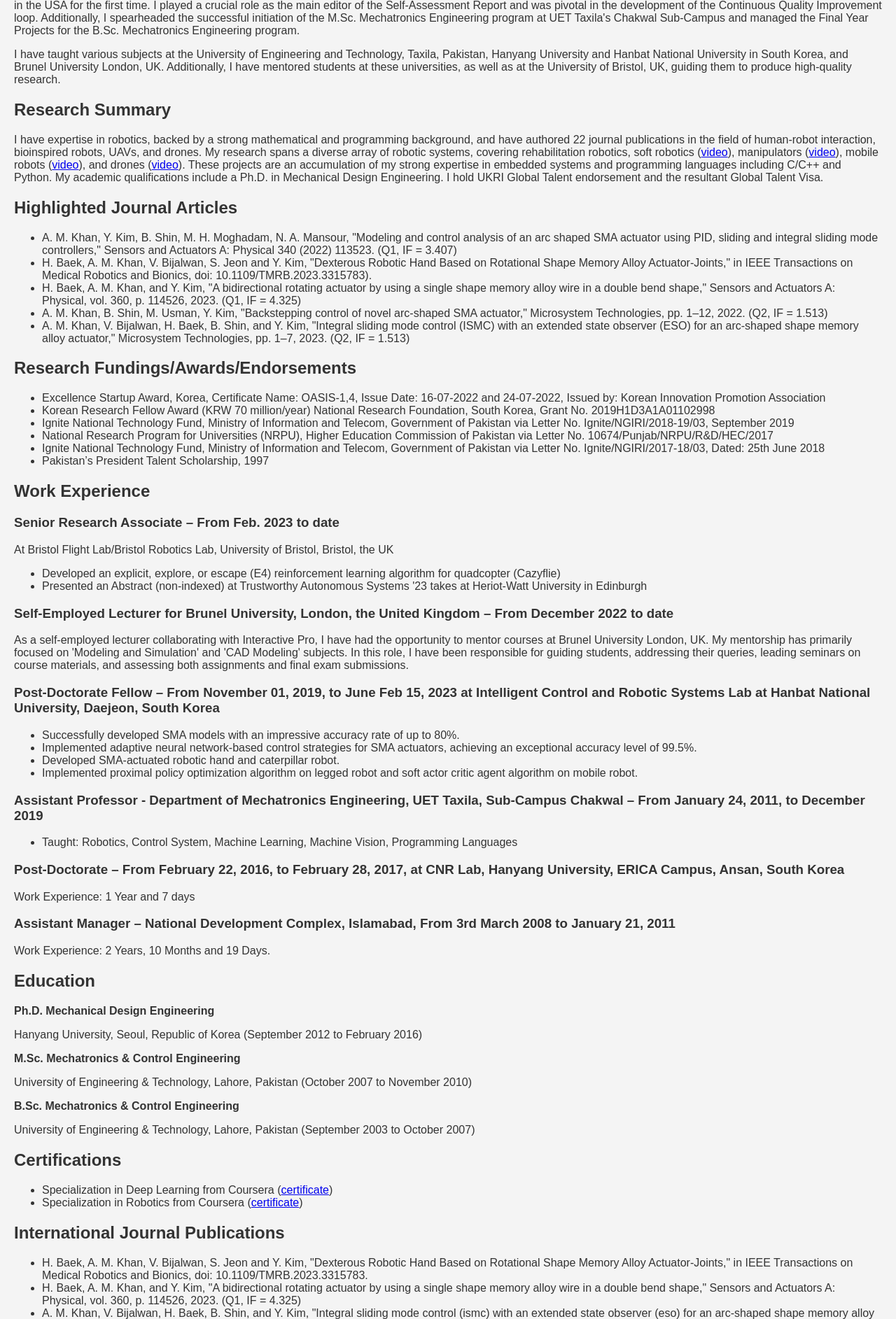
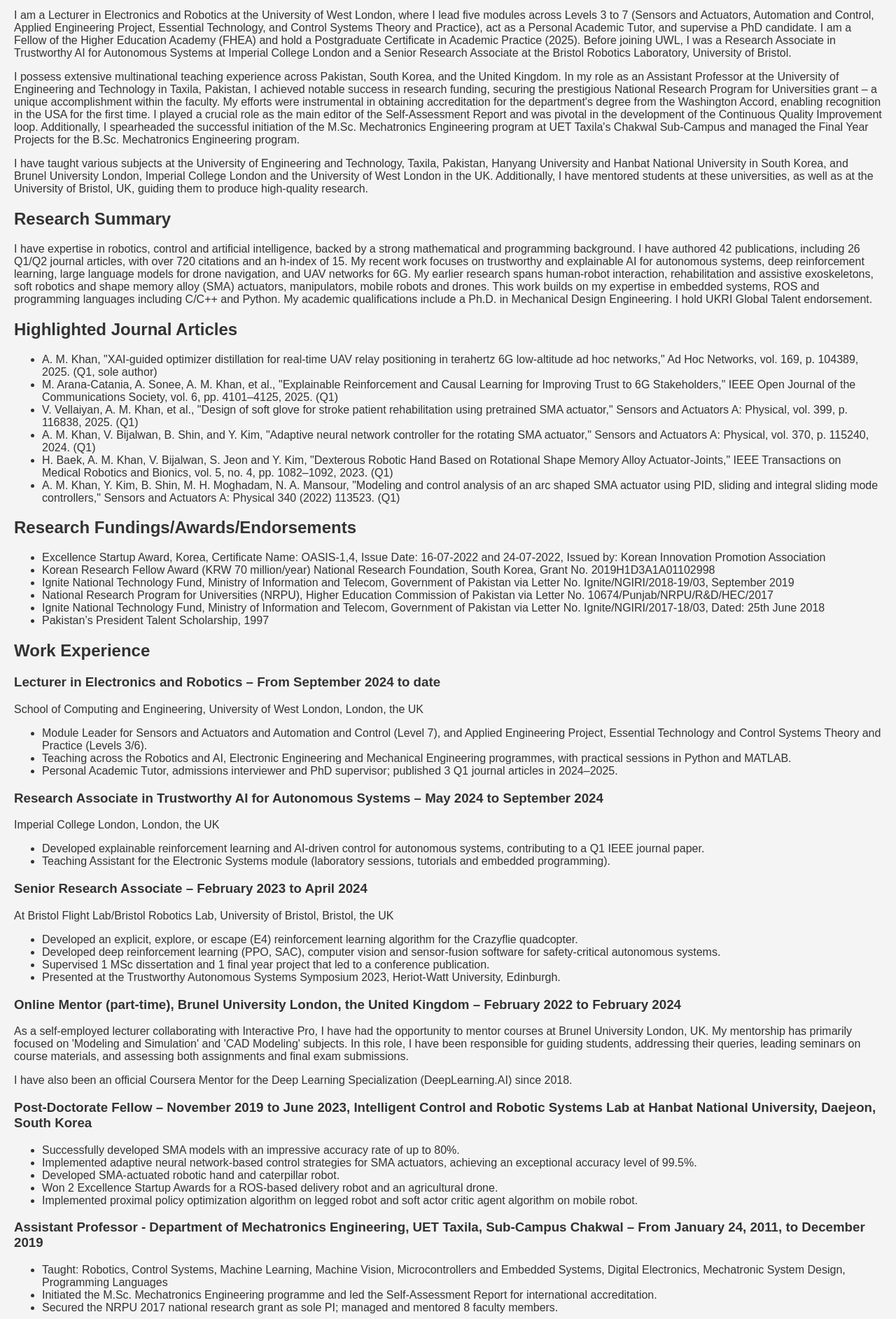
Before and after one commit to abdul-mannan-khan/abdul-mannan-khan, a plain HTML site: page index.html in a window 1280 px wide. Shown: the part 403-2288 px from the top of the page at 70% size. Drawn offline with Linux system fonts and the light colour scheme.

Commit message:
Update profile to current role (UWL) and 2024-2025 work
Add UWL lecturer and Imperial roles, close Bristol/Brunel dates, add PGCAP/FHEA,
recent publications, updated metrics, and current contact email.

```diff
--- a/index.html
+++ b/index.html
@@ -51,9 +51,11 @@
 
 <header>
     <h1>Welcome to Dr. Abdul Manan Khan's Personal Webpage</h1>
-    <p>Senior Research Associate, University of Bristol, Bristol, The UK</p>
+    <p>PhD, FHEA, IEEE Senior Member</p>
+    <p>Lecturer in Electronics and Robotics, School of Computing and Engineering, University of West London, London, UK</p>
     <p>Email: <a href="mailto:amk.617@outlook.com" style="color: rgb(213, 213, 164);">amk.617@outlook.com</a></p>
     <p>GitHub: <a href="https://github.com/abdul-mannan-khan" target="_blank" rel="noopener noreferrer" style="color: rgb(213, 213, 164);">github.com/abdul-mannan-khan</a></p>
+    <p><a href="https://scholar.google.com/citations?user=akoaYEEAAAAJ&amp;hl=en" target="_blank" rel="noopener noreferrer" style="color: rgb(213, 213, 164);">Google Scholar</a> | <a href="https://www.linkedin.com/in/abdul-manan-khan-711893a1/" target="_blank" rel="noopener noreferrer" style="color: rgb(213, 213, 164);">LinkedIn</a></p>
 </header>
 
 <nav aria-label="Main Navigation">
@@ -68,23 +70,25 @@
 <main>
     <section id="about">
         <h2>About Me</h2>
+        <p>I am a Lecturer in Electronics and Robotics at the University of West London, where I lead five modules across Levels 3 to 7 (Sensors and Actuators, Automation and Control, Applied Engineering Project, Essential Technology, and Control Systems Theory and Practice), act as a Personal Academic Tutor, and supervise a PhD candidate. I am a Fellow of the Higher Education Academy (FHEA) and hold a Postgraduate Certificate in Academic Practice (2025). Before joining UWL, I was a Research Associate in Trustworthy AI for Autonomous Systems at Imperial College London and a Senior Research Associate at the Bristol Robotics Laboratory, University of Bristol.</p>
         <p>I possess extensive multinational teaching experience across Pakistan, South Korea, and the United Kingdom. In my role as an Assistant Professor at the University of Engineering and Technology in Taxila, Pakistan, I achieved notable success in research funding, securing the prestigious National Research Program for Universities grant – a unique accomplishment within the faculty. My efforts were instrumental in obtaining accreditation for the department's degree from the Washington Accord, enabling recognition in the USA for the first time. I played a crucial role as the main editor of the Self-Assessment Report and was pivotal in the development of the Continuous Quality Improvement loop. Additionally, I spearheaded the successful initiation of the M.Sc. Mechatronics Engineering program at UET Taxila's Chakwal Sub-Campus and managed the Final Year Projects for the B.Sc. Mechatronics Engineering program.</p>
-        <p>I have taught various subjects at the University of Engineering and Technology, Taxila, Pakistan, Hanyang University and Hanbat National University in South Korea, and Brunel University London, UK. Additionally, I have mentored students at these universities, as well as at the University of Bristol, UK, guiding them to produce high-quality research.</p>
+        <p>I have taught various subjects at the University of Engineering and Technology, Taxila, Pakistan, Hanyang University and Hanbat National University in South Korea, and Brunel University London, Imperial College London and the University of West London in the UK. Additionally, I have mentored students at these universities, as well as at the University of Bristol, UK, guiding them to produce high-quality research.</p>
     </section>
 
     <section id="research">
         <h2>Research Summary</h2>
-        <p>I have expertise in robotics, backed by a strong mathematical and programming background, and have authored 22 journal publications in the field of human-robot interaction, bioinspired robots, UAVs, and drones. My research spans a diverse array of robotic systems, covering rehabilitation robotics, soft robotics (<a href="#">video</a>), manipulators (<a href="#">video</a>), mobile robots (<a href="#">video</a>), and drones (<a href="#">video</a>). These projects are an accumulation of my strong expertise in embedded systems and programming languages including C/C++ and Python. My academic qualifications include a Ph.D. in Mechanical Design Engineering. I hold UKRI Global Talent endorsement and the resultant Global Talent Visa.</p>
+        <p>I have expertise in robotics, control and artificial intelligence, backed by a strong mathematical and programming background. I have authored 42 publications, including 26 Q1/Q2 journal articles, with over 720 citations and an h-index of 15. My recent work focuses on trustworthy and explainable AI for autonomous systems, deep reinforcement learning, large language models for drone navigation, and UAV networks for 6G. My earlier research spans human-robot interaction, rehabilitation and assistive exoskeletons, soft robotics and shape memory alloy (SMA) actuators, manipulators, mobile robots and drones. This work builds on my expertise in embedded systems, ROS and programming languages including C/C++ and Python. My academic qualifications include a Ph.D. in Mechanical Design Engineering. I hold UKRI Global Talent endorsement.</p>
     </section>
 
     <section id="publications">
         <h2>Highlighted Journal Articles</h2>
         <ul>
-            <li>A. M. Khan, Y. Kim, B. Shin, M. H. Moghadam, N. A. Mansour, "Modeling and control analysis of an arc shaped SMA actuator using PID, sliding and integral sliding mode controllers," Sensors and Actuators A: Physical 340 (2022) 113523. (Q1, IF = 3.407)</li>
-            <li>H. Baek, A. M. Khan, V. Bijalwan, S. Jeon and Y. Kim, "Dexterous Robotic Hand Based on Rotational Shape Memory Alloy Actuator-Joints," in IEEE Transactions on Medical Robotics and Bionics, doi: 10.1109/TMRB.2023.3315783).</li>
-            <li>H. Baek, A. M. Khan, and Y. Kim, "A bidirectional rotating actuator by using a single shape memory alloy wire in a double bend shape," Sensors and Actuators A: Physical, vol. 360, p. 114526, 2023. (Q1, IF = 4.325)</li>
-            <li>A. M. Khan, B. Shin, M. Usman, Y. Kim, "Backstepping control of novel arc-shaped SMA actuator," Microsystem Technologies, pp. 1–12, 2022. (Q2, IF = 1.513)</li>
-            <li>A. M. Khan, V. Bijalwan, H. Baek, B. Shin, and Y. Kim, "Integral sliding mode control (ISMC) with an extended state observer (ESO) for an arc-shaped shape memory alloy actuator," Microsystem Technologies, pp. 1–7, 2023. (Q2, IF = 1.513)</li>
+            <li>A. M. Khan, "XAI-guided optimizer distillation for real-time UAV relay positioning in terahertz 6G low-altitude ad hoc networks," Ad Hoc Networks, vol. 169, p. 104389, 2025. (Q1, sole author)</li>
+            <li>M. Arana-Catania, A. Sonee, A. M. Khan, et al., "Explainable Reinforcement and Causal Learning for Improving Trust to 6G Stakeholders," IEEE Open Journal of the Communications Society, vol. 6, pp. 4101–4125, 2025. (Q1)</li>
+            <li>V. Vellaiyan, A. M. Khan, et al., "Design of soft glove for stroke patient rehabilitation using pretrained SMA actuator," Sensors and Actuators A: Physical, vol. 399, p. 116838, 2025. (Q1)</li>
+            <li>A. M. Khan, V. Bijalwan, B. Shin, and Y. Kim, "Adaptive neural network controller for the rotating SMA actuator," Sensors and Actuators A: Physical, vol. 370, p. 115240, 2024. (Q1)</li>
+            <li>H. Baek, A. M. Khan, V. Bijalwan, S. Jeon and Y. Kim, "Dexterous Robotic Hand Based on Rotational Shape Memory Alloy Actuator-Joints," IEEE Transactions on Medical Robotics and Bionics, vol. 5, no. 4, pp. 1082–1092, 2023. (Q1)</li>
+            <li>A. M. Khan, Y. Kim, B. Shin, M. H. Moghadam, N. A. Mansour, "Modeling and control analysis of an arc shaped SMA actuator using PID, sliding and integral sliding mode controllers," Sensors and Actuators A: Physical 340 (2022) 113523. (Q1)</li>
         </ul>
         <h2>Research Fundings/Awards/Endorsements</h2>
         <ul>
@@ -99,27 +103,48 @@
 
     <section id="experience">
         <h2>Work Experience</h2>
-        <h3>Senior Research Associate – From Feb. 2023 to date</h3>
+        <h3>Lecturer in Electronics and Robotics – From September 2024 to date</h3>
+        <p>School of Computing and Engineering, University of West London, London, the UK</p>
+        <ul>
+            <li>Module Leader for Sensors and Actuators and Automation and Control (Level 7), and Applied Engineering Project, Essential Technology and Control Systems Theory and Practice (Levels 3/6).</li>
+            <li>Teaching across the Robotics and AI, Electronic Engineering and Mechanical Engineering programmes, with practical sessions in Python and MATLAB.</li>
+            <li>Personal Academic Tutor, admissions interviewer and PhD supervisor; published 3 Q1 journal articles in 2024–2025.</li>
+        </ul>
+
+        <h3>Research Associate in Trustworthy AI for Autonomous Systems – May 2024 to September 2024</h3>
+        <p>Imperial College London, London, the UK</p>
+        <ul>
+            <li>Developed explainable reinforcement learning and AI-driven control for autonomous systems, contributing to a Q1 IEEE journal paper.</li>
+            <li>Teaching Assistant for the Electronic Systems module (laboratory sessions, tutorials and embedded programming).</li>
+        </ul>
+
+        <h3>Senior Research Associate – February 2023 to April 2024</h3>
         <p>At Bristol Flight Lab/Bristol Robotics Lab, University of Bristol, Bristol, the UK</p>
         <ul>
-            <li>Developed an explicit, explore, or escape (E4) reinforcement learning algorithm for quadcopter (Cazyflie)</li>
-            <li>Presented an Abstract (non-indexed) at Trustworthy Autonomous Systems '23 takes at Heriot-Watt University in Edinburgh</li>
+            <li>Developed an explicit, explore, or escape (E4) reinforcement learning algorithm for the Crazyflie quadcopter.</li>
+            <li>Developed deep reinforcement learning (PPO, SAC), computer vision and sensor-fusion software for safety-critical autonomous systems.</li>
+            <li>Supervised 1 MSc dissertation and 1 final year project that led to a conference publication.</li>
+            <li>Presented at the Trustworthy Autonomous Systems Symposium 2023, Heriot-Watt University, Edinburgh.</li>
         </ul>
 
-        <h3>Self-Employed Lecturer for Brunel University, London, the United Kingdom – From December 2022 to date</h3>
+        <h3>Online Mentor (part-time), Brunel University London, the United Kingdom – February 2022 to February 2024</h3>
         <p>As a self-employed lecturer collaborating with Interactive Pro, I have had the opportunity to mentor courses at Brunel University London, UK. My mentorship has primarily focused on 'Modeling and Simulation' and 'CAD Modeling' subjects. In this role, I have been responsible for guiding students, addressing their queries, leading seminars on course materials, and assessing both assignments and final exam submissions.</p>
+        <p>I have also been an official Coursera Mentor for the Deep Learning Specialization (DeepLearning.AI) since 2018.</p>
 
-        <h3>Post-Doctorate Fellow – From November 01, 2019, to June Feb 15, 2023 at Intelligent Control and Robotic Systems Lab at Hanbat National University, Daejeon, South Korea</h3>
+        <h3>Post-Doctorate Fellow – November 2019 to June 2023, Intelligent Control and Robotic Systems Lab at Hanbat National University, Daejeon, South Korea</h3>
         <ul>
             <li>Successfully developed SMA models with an impressive accuracy rate of up to 80%.</li>
             <li>Implemented adaptive neural network-based control strategies for SMA actuators, achieving an exceptional accuracy level of 99.5%.</li>
             <li>Developed SMA-actuated robotic hand and caterpillar robot.</li>
+            <li>Won 2 Excellence Startup Awards for a ROS-based delivery robot and an agricultural drone.</li>
             <li>Implemented proximal policy optimization algorithm on legged robot and soft actor critic agent algorithm on mobile robot.</li>
         </ul>
 
         <h3>Assistant Professor - Department of Mechatronics Engineering, UET Taxila, Sub-Campus Chakwal – From January 24, 2011, to December 2019</h3>
         <ul>
-            <li>Taught: Robotics, Control System, Machine Learning, Machine Vision, Programming Languages</li>
+            <li>Taught: Robotics, Control Systems, Machine Learning, Machine Vision, Microcontrollers and Embedded Systems, Digital Electronics, Mechatronic System Design, Programming Languages</li>
+            <li>Initiated the M.Sc. Mechatronics Engineering programme and led the Self-Assessment Report for international accreditation.</li>
+            <li>Secured the NRPU 2017 national research grant as sole PI; managed and mentored 8 faculty members.</li>
         </ul>
 
         <h3>Post-Doctorate – From February 22, 2016, to February 28, 2017, at CNR Lab, Hanyang University, ERICA Campus, Ansan, South Korea</h3>
@@ -131,6 +156,9 @@
 
     <section id="education">
         <h2>Education</h2>
+        <p><strong>Postgraduate Certificate in Academic Practice (PGCAP)</strong></p>
+        <p>University of West London, UK (2024 to August 2025), leading to Fellowship of the Higher Education Academy</p>
+
         <p><strong>Ph.D. Mechanical Design Engineering</strong></p>
         <p>Hanyang University, Seoul, Republic of Korea (September 2012 to February 2016)</p>
 
@@ -142,8 +170,12 @@
     </section>
 
     <section id="certifications">
-        <h2>Certifications</h2>
+        <h2>Memberships &amp; Certifications</h2>
         <ul>
+            <li>Fellow of the Higher Education Academy (FHEA), Advance HE, 2025</li>
+            <li>Senior Member, IEEE</li>
+            <li>Official Coursera Mentor, Deep Learning Specialization (2018 to date)</li>
+            <li>Claude Code: Software Engineering, and AI Agents and Agentic AI with Python, Coursera, 2025</li>
             <li>Specialization in Deep Learning from Coursera (<a href="https://www.coursera.org/account/accomplishments/specialization/certificate/98L9VSMAHGAZ" target="_blank">certificate</a>)</li>
             <li>Specialization in Robotics from Coursera (<a href="https://www.coursera.org/account/accomplishments/specialization/certificate/66VQL8S3BPFM" target="_blank">certificate</a>)</li>
         </ul>
@@ -151,6 +183,10 @@
     <section id="International-publications">
         <h2>International Journal Publications</h2>
         <ul>
+            <li>A. M. Khan, "XAI-guided optimizer distillation for real-time UAV relay positioning in terahertz 6G low-altitude ad hoc networks," Ad Hoc Networks, vol. 169, p. 104389, 2025. (Q1)</li>
+            <li>M. Arana-Catania, A. Sonee, A. M. Khan, et al., "Explainable Reinforcement and Causal Learning for Improving Trust to 6G Stakeholders," IEEE Open Journal of the Communications Society, vol. 6, pp. 4101–4125, 2025. (Q1)</li>
+            <li>V. Vellaiyan, A. M. Khan, et al., "Design of soft glove for stroke patient rehabilitation using pretrained SMA actuator," Sensors and Actuators A: Physical, vol. 399, p. 116838, 2025. (Q1)</li>
+            <li>A. M. Khan, V. Bijalwan, B. Shin, and Y. Kim, "Adaptive neural network controller for the rotating SMA actuator," Sensors and Actuators A: Physical, vol. 370, p. 115240, 2024. (Q1)</li>
             <li>H. Baek, A. M. Khan, V. Bijalwan, S. Jeon and Y. Kim, "Dexterous Robotic Hand Based on Rotational Shape Memory Alloy Actuator-Joints," in IEEE Transactions on Medical Robotics and Bionics, doi: 10.1109/TMRB.2023.3315783.</li>
             <li>H. Baek, A. M. Khan, and Y. Kim, "A bidirectional rotating actuator by using a single shape memory alloy wire in a double bend shape," Sensors and Actuators A: Physical, vol. 360, p. 114526, 2023. (Q1, IF = 4.325)</li>
             <li>A. M. Khan, V. Bijalwan, H. Baek, B. Shin, and Y. Kim, "Integral sliding mode control (ismc) with an extended state observer (eso) for an arc-shaped shape memory alloy actuator," Microsystem Technologies, pp. 1–7, 2023. (Q2, IF = 1.513)</li>
@@ -190,6 +226,7 @@
     <section id="conference-publications">
         <h2>Conference Publications</h2>
         <ul>
+            <li>A. M. Khan, et al., "Context-Aware Autonomous Drone Navigation Using Large Language Models," Proceedings of the AAAI Symposium Series, vol. 6, no. 1, pp. 102–107, 2025.</li>
             <li>A. M. Khan, D. w. Yun, M. A. Ali, J. Han, K. Shin and C. Han, "Adaptive impedance control for upper limb assist exoskeleton," Robotics and Automation (ICRA), 2015, Seattle, WA, 2015, pp. 4359-4366.</li>
             <li>Khan, A.M., A. M. Khan, D. w. Yun, J. S. Han, K. Shin and C. S. Han, "Upper extremity assist exoskeleton robot," The 23rd IEEE International Symposium on Robot and Human Interactive Communication, 2014 RO-MAN: T Edinburgh, 2014, pp. 892-898.</li>
             <li>Abdul Manan Khan, Amir Iqbal Bhatti, Sami-ud-Din and Q. Khan, "Static & dynamic sliding mode control of ball and beam system," 9th International Bhurban Conference on Applied Sciences and Technology (IBCAST), 2012, Islamabad, 2012, pp. 32-36.</li>
@@ -202,12 +239,12 @@
 
     <section id="contact">
         <h2>Contact</h2>
-        <p>If you'd like to get in touch, please send an email to <a href="mailto:Abdul.mannan.khan@bristol.ac.uk">Abdul.mannan.khan@bristol.ac.uk</a>.</p>
+        <p>If you'd like to get in touch, please send an email to <a href="mailto:amk.617@outlook.com">amk.617@outlook.com</a>.</p>
     </section>
 </main>
 
 <footer>
-    <p>&copy; 2024 Dr. Abdul Manan Khan</p>
+    <p>&copy; 2026 Dr. Abdul Manan Khan</p>
 </footer>
 
 </body>
```
